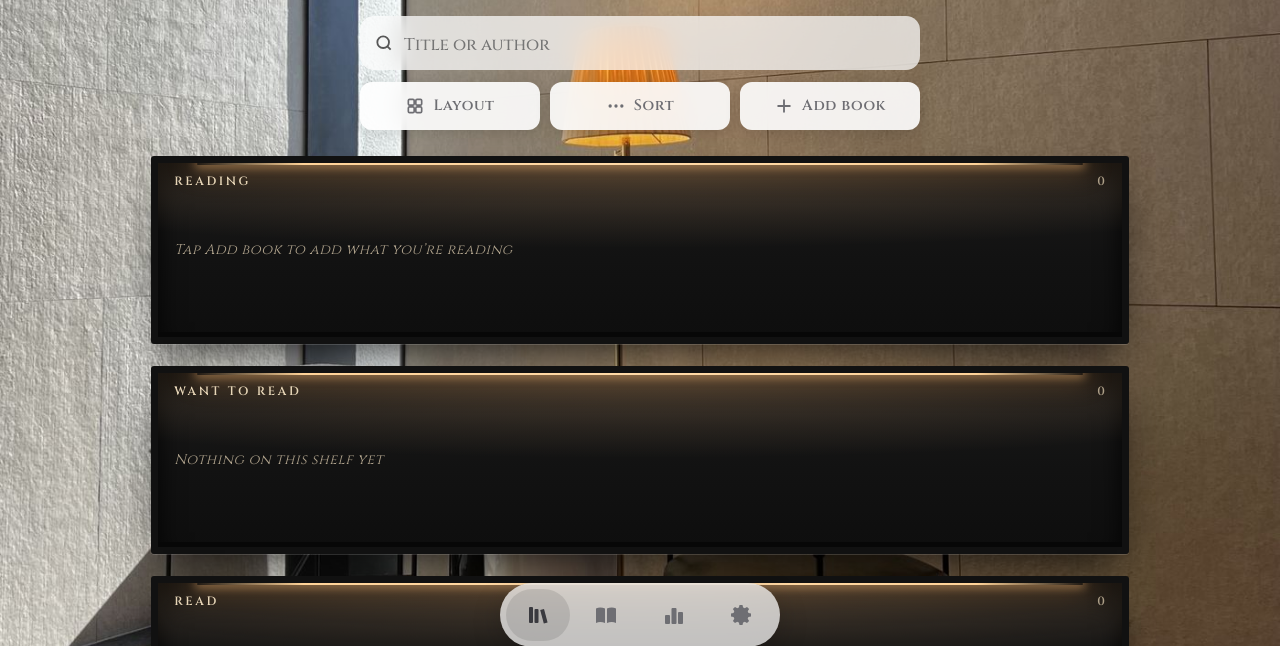
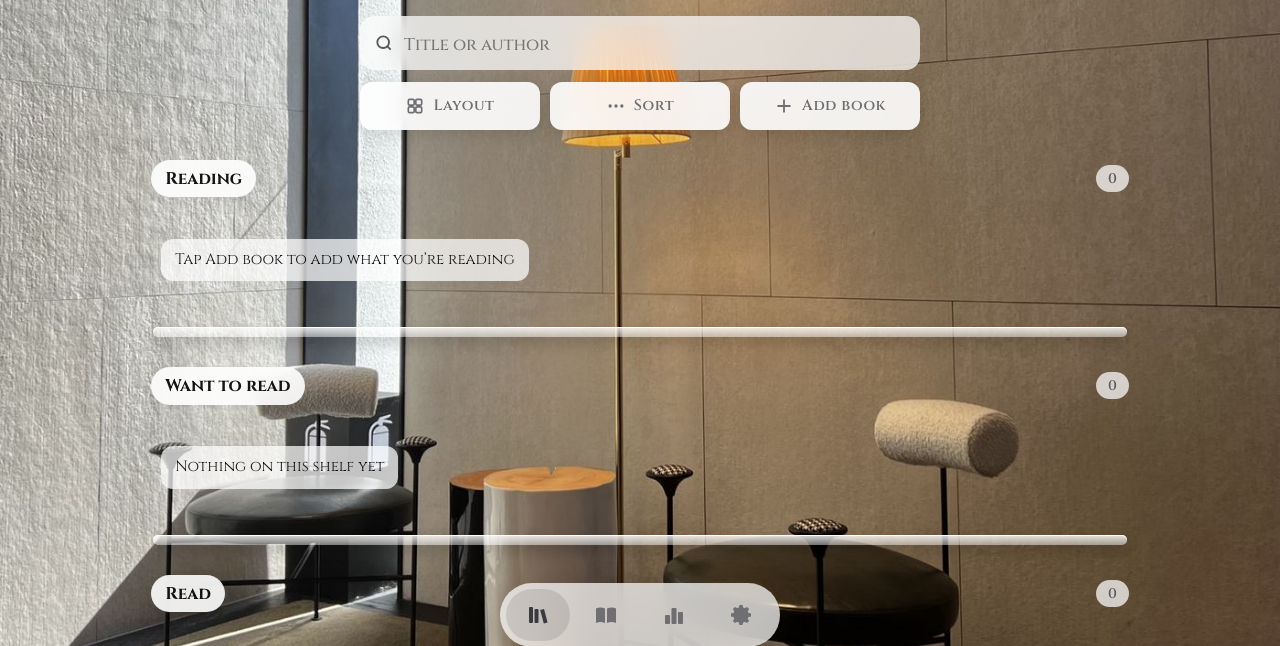
Before and after one commit to catherine0113/catherines-library, a plain HTML site: page index.html in a window 1280 px wide. Shown: the part 137-783 px from the top of the page. Drawn offline with Linux system fonts and the light colour scheme.

Commit message:
Back to glass shelves, keep page-turn splash
Co-Authored-By: Claude Opus 5.5 <noreply@anthropic.com>
Claude-Session: https://claude.ai/code/session_0139cbY4GnkA2agMhb9vt8XS

```diff
--- a/index.html
+++ b/index.html
@@ -16,7 +16,7 @@
 <link href="https://fonts.googleapis.com/css2?family=Cinzel:wght@400;500;600;700&family=Montserrat:wght@500&family=Noto+Serif+TC:wght@400;600;700&display=swap" rel="stylesheet">
 <style>
 /* VOICE: calm, cosy, personal — a reading app you open on a winter evening.
-   IDEA: recessed black-steel wall niches with a warm LED strip, like the log niche in the stone-walled lounge photo.
+   IDEA: glass bookshelves floating over a calm stone-walled reading corner with a warm lamp.
    PICTURE: full-bleed drawn landscape behind face-out covers (Reading) and spines (Want to read / Read).
    COLOUR and TYPE: dark grey #3a3a3f accent, frosted white glass, sky blue to peach; Cinzel everywhere below the title (Noto Serif TC for Chinese).
    LAYOUT: big title + round icon buttons, search, pill-labelled shelves, floating glass tab bar. */
@@ -64,16 +64,9 @@ h1 .t2{font:500 clamp(12px,2.4vw,17px)/1 Montserrat,Inter,sans-serif;letter-spac
 .pillh{display:flex;justify-content:space-between;align-items:center;margin:30px 0 10px}
 .pill{background:var(--glass2);backdrop-filter:blur(12px);border-radius:999px;padding:6px 14px;font-weight:700;font-size:17px;box-shadow:0 2px 10px #0001;border:0}
 .cnt{background:var(--glass);border-radius:999px;padding:3px 12px;font-size:14px;font-weight:600;color:var(--mute)}
-.niche{position:relative;margin-top:22px;border:7px solid #111;border-radius:3px;background:linear-gradient(180deg,#1b1a19 0%,#121212 55%,#0e0e0e 100%);
- box-shadow:inset 0 16px 26px #000d,inset 0 -3px 0 #050505,0 1px 0 #ffffff26,0 22px 40px -12px #000b;overflow:hidden}
-#shelves>.niche:first-child{margin-top:26px}
-.niche::before{content:"";position:absolute;left:4%;right:4%;top:0;height:2px;border-radius:2px;background:linear-gradient(90deg,#ffcf8f00,#ffd59a 12%,#ffe0b0 50%,#ffd59a 88%,#ffcf8f00);box-shadow:0 0 10px 2px #ffbf7a99,0 0 26px 6px #ffb36b4d;z-index:2;pointer-events:none}
-.niche::after{content:"";position:absolute;inset:0;background:radial-gradient(120% 70% at 50% 0%,#ffc58a3d,#ffc58a14 45%,#0000 70%);z-index:2;pointer-events:none}
-.nlab{position:relative;z-index:3;display:flex;justify-content:space-between;align-items:baseline;padding:12px 16px 0;color:#e7d6b8;font:600 12px/1 Cinzel,"Noto Serif TC",Georgia,serif;letter-spacing:.22em;text-transform:uppercase}
-.nlab b{font-weight:600;letter-spacing:.08em;opacity:.7}
-.row{position:relative;z-index:1;display:flex;align-items:flex-end;gap:3px;padding:14px 16px 0;overflow-x:auto;scroll-snap-type:x proximity;min-height:150px;border-bottom:5px solid #070707}
+.row{display:flex;align-items:flex-end;gap:4px;padding:10px 10px 0;overflow-x:auto;scroll-snap-type:x proximity;min-height:120px}
 .row.cov{gap:16px}
-
+.glassplank{height:10px;border-radius:6px;background:linear-gradient(#ffffffd8,#ffffff70);box-shadow:0 6px 14px #0003,inset 0 1px 0 #fff;margin:0 2px}
 .cover{flex:none;scroll-snap-align:start;width:118px;height:176px;border:0;border-radius:3px 6px 6px 3px;padding:12px 10px;display:flex;flex-direction:column;justify-content:space-between;text-align:center;color:#fff;
  box-shadow:inset 5px 0 0 #0002,inset 6px 0 0 #ffffff22,0 10px 18px #0004;transition:transform .2s;position:relative;overflow:hidden}
 .cover:hover,.cover:focus-visible,.spine:hover,.spine:focus-visible{transform:translateY(-8px)}
@@ -101,7 +94,7 @@ h1 .t2{font:500 clamp(12px,2.4vw,17px)/1 Montserrat,Inter,sans-serif;letter-spac
  box-shadow:inset 3px 0 0 #ffffff26,inset -3px 0 0 #0002,0 6px 10px #0003;transition:transform .2s}
 .spine span{writing-mode:vertical-rl;font:700 12px/1 Cinzel,"Noto Serif TC",Georgia,serif;letter-spacing:.06em;text-transform:uppercase;white-space:nowrap;overflow:hidden;text-overflow:ellipsis;max-height:100%}
 .spine small{writing-mode:vertical-rl;font:600 9px/1 Cinzel,"Noto Serif TC",Georgia,serif;letter-spacing:.08em;text-transform:uppercase;opacity:.75;white-space:nowrap;margin-top:auto}
-.empty{font-size:14px;color:#d8c8ac;opacity:.8;padding:10px 0;align-self:center;margin-bottom:34px;font-style:italic;letter-spacing:.04em}
+.empty{font-size:15px;color:var(--ink);background:var(--glass);padding:10px 14px;border-radius:12px;align-self:center;margin-bottom:24px}
 .card{background:var(--glass2);backdrop-filter:blur(16px);border-radius:20px;padding:20px;box-shadow:0 8px 30px #0002}
 .goal{display:flex;gap:20px;align-items:center;flex-wrap:wrap;margin-top:22px}
 .ring{width:84px;height:84px;flex:none}
@@ -397,7 +390,8 @@ function render(){
   $('#shelves').innerHTML=['reading','want','done'].map(s=>{
     const bs=list.filter(b=>b.status===s);
     const asCover=meta.layout==='covers'||(meta.layout==='mixed'&&s==='reading');
-    return `<section class="niche" aria-label="${ST[s]}"><div class="nlab"><span>${ST[s]}</span><b>${bs.length}</b></div><div class="row${asCover?' cov':''}">${bs.length?bs.map(asCover?b=>cover(b):spine).join(''):`<span class="empty">${q?'No matches':s==='reading'?'Tap Add book to add what you’re reading':'Nothing on this shelf yet'}</span>`}</div></section>`;
+    return `<div class="pillh"><span class="pill">${ST[s]}</span><span class="cnt">${bs.length}</span></div>
+    <div class="row${asCover?' cov':''}">${bs.length?bs.map(asCover?b=>cover(b):spine).join(''):`<span class="empty">${q?'No matches':s==='reading'?'Tap Add book to add what you’re reading':'Nothing on this shelf yet'}</span>`}</div><div class="glassplank"></div>`;
   }).join('');
   const p=pace(),y=new Date().getFullYear(),r=Math.min(1,p.done/Math.max(1,meta.goal)),C=2*Math.PI*36;
   $('#goalCard').innerHTML=`<svg class="ring" viewBox="0 0 84 84"><circle cx="42" cy="42" r="36" fill="none" stroke="var(--line)" stroke-width="8"/><circle cx="42" cy="42" r="36" fill="none" stroke="var(--wine)" stroke-width="8" stroke-linecap="round" stroke-dasharray="${C*r} ${C}" transform="rotate(-90 42 42)"/><text x="42" y="48" text-anchor="middle" font-size="20" font-weight="700" font-family='Cinzel,Georgia,serif' fill="currentColor">${p.done}</text></svg>
--- a/sw.js
+++ b/sw.js
@@ -1,5 +1,5 @@
 // Offline support: app files are cached; the page itself is fetched fresh when online.
-const C='library-v24';
+const C='library-v25';
 const SHELL=['./','index.html','manifest.webmanifest','icon.svg','icon-192.png','zxing.min.js','bg.jpg','bg-small.jpg','bg-lounge.jpg','bg-lounge-small.jpg','sync.js','firebase-config.js'];
 self.addEventListener('install',e=>{e.waitUntil(caches.open(C).then(c=>c.addAll(SHELL)));self.skipWaiting()});
 self.addEventListener('activate',e=>{e.waitUntil(caches.keys().then(ks=>Promise.all(ks.filter(k=>k!==C).map(k=>caches.delete(k)))));self.clients.claim()});
```
